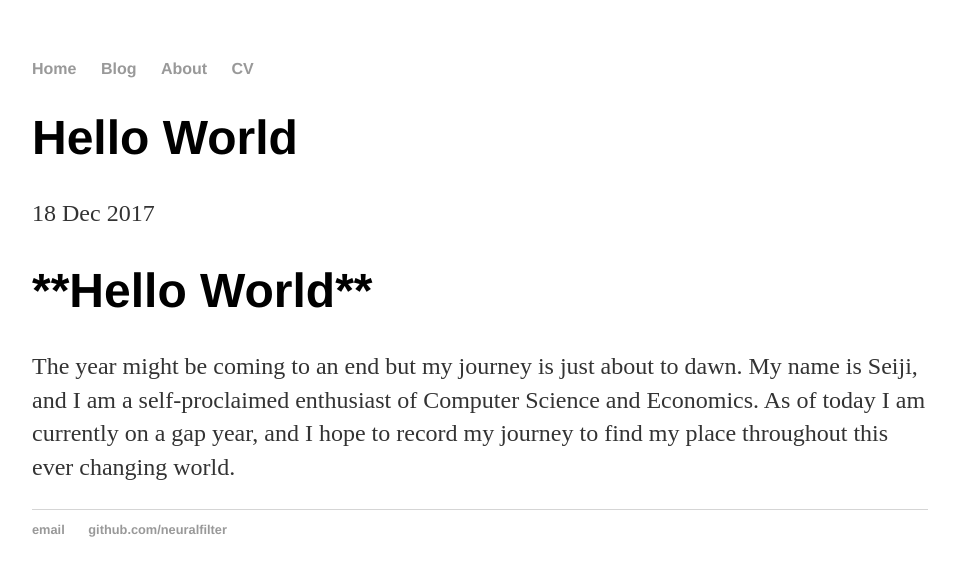
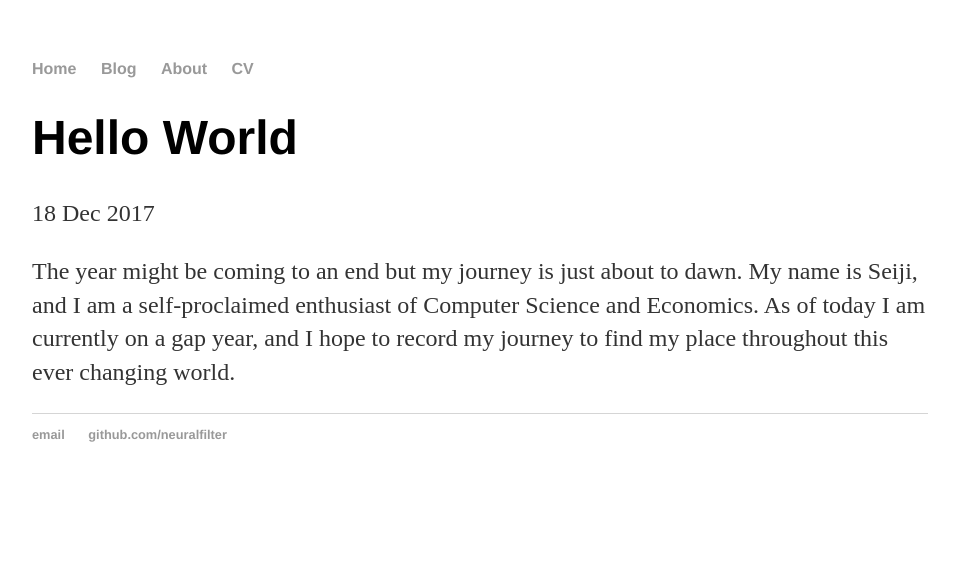
Before and after one commit to neuralfilter/neuralfilter.github.ioa, a Jekyll site: the page built from _posts/2017-12-18-Hello_World.md, in a window 1280 px wide. Shown: the top 576 px of the page, without its empty margins (160-1116 px from the left). Built offline with Jekyll 4.4.1, drawn with Linux system fonts in a browser that asks for light colours.

Commit message:
Update 2017-12-18-Hello_World.md

```diff
--- a/_posts/2017-12-18-Hello_World.md
+++ b/_posts/2017-12-18-Hello_World.md
@@ -3,6 +3,5 @@ layout: post
 title: "Hello World"
 date: 2017-12-18
 ---
-<h1>**Hello World**</h1>
 The year might be coming to an end but my journey is just about to dawn.
 My name is Seiji, and I am a self-proclaimed enthusiast of Computer Science and Economics.  As of today I am currently on a gap year, and I hope to record my journey to find my place throughout this ever changing world.
```
